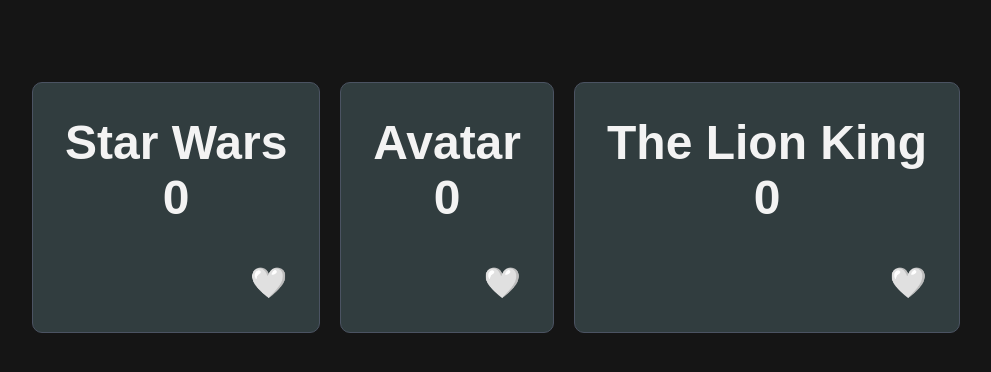
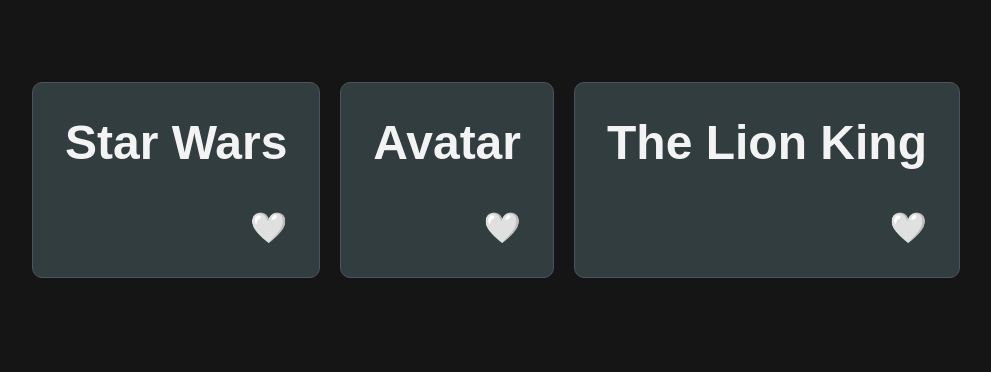
Before and after one commit to OBTITAN/React_Movie_App, a React (Vite) app: page / in a window 1280 px wide. Shown: the top 372 px of the page, without its empty margins (144-1135 px from the left). Built offline with nearby package versions, Linux system fonts and the light colour scheme.

Commit message:
conditional rendering and state before first removal

```diff
--- a/src/App.jsx
+++ b/src/App.jsx
@@ -19,7 +19,7 @@
 
   return(
     <div className ="card" onClick={() => setCount(count + 1)}>
-      <h2>{title} <br/> {count}</h2>
+      <h2>{title} <br/> {count || null}</h2>
 
       <button onClick={() =>setHasLiked(!hasLiked)}>
         {hasLiked? '❤️': '🤍'}
```
